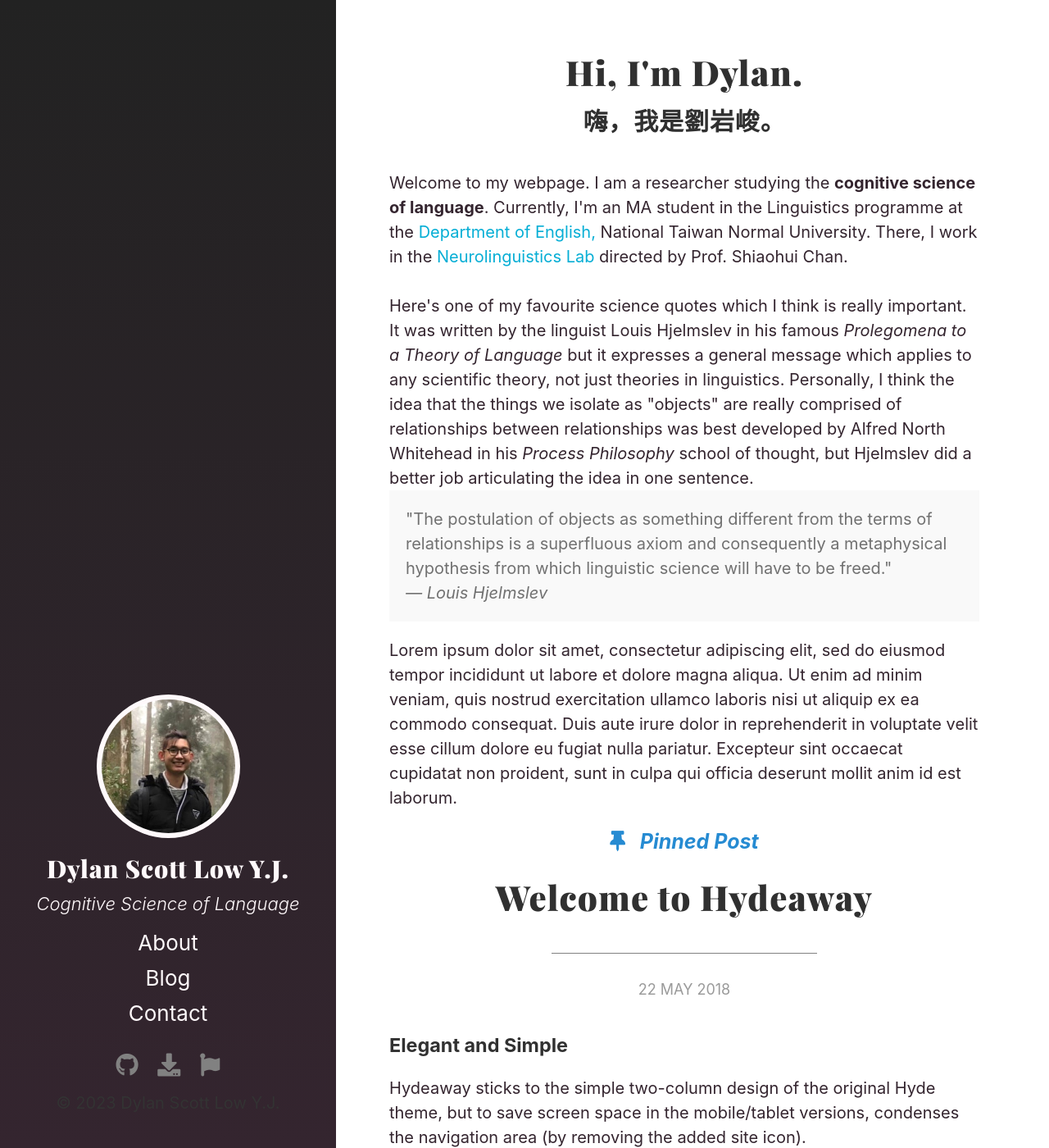
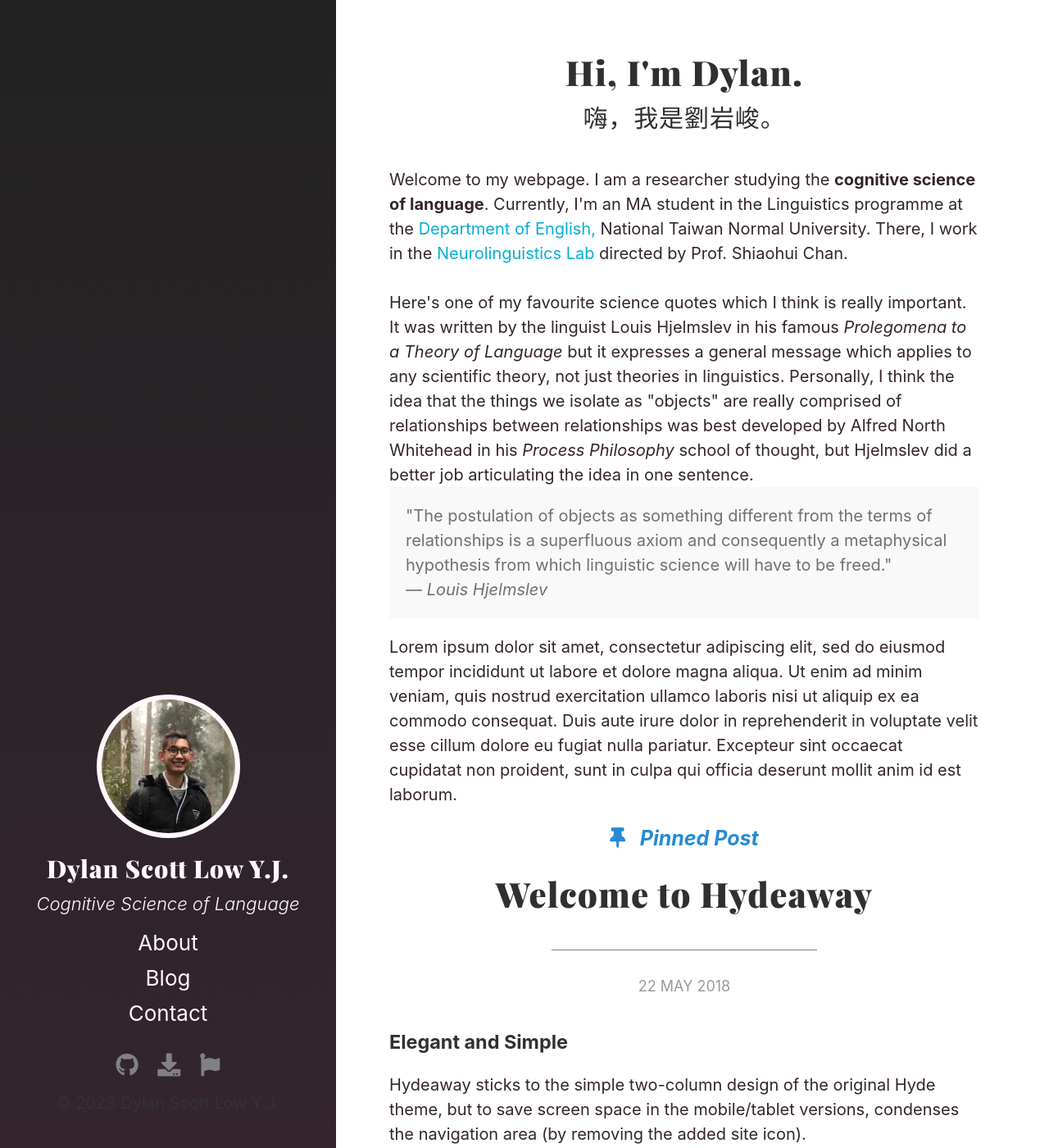
Before and after one commit to dylanscottlow/dylanscottlow.github.io, a Jekyll site: the page built from index.html, in a window 1280 px wide and 1400 px high. Shown: the whole window at 82% size. Built offline with Jekyll 4.4.1, drawn with Linux system fonts in a browser that asks for light colours; the list of posts is cut into pages by our own code.

Commit message:
Update page-subtitle-zhtw class

```diff
--- a/_sass/_poole.scss
+++ b/_sass/_poole.scss
@@ -248,10 +248,10 @@ tbody tr:nth-child(odd) th {
   font-family: 'Noto Sans TC', sans-serif;
   font-size: 1.5rem;
   letter-spacing: 0.03em;
-  font-weight: 600;
+  font-weight: 100;
   text-align: center;
   word-wrap: break-word;
-  margin-top: -1.6rem;
+  margin-top: -1.8rem;
   margin-bottom: 2rem;
 }
 
--- a/index.html
+++ b/index.html
@@ -5,7 +5,7 @@ title: Index
 <h1 class="page-title">
   Hi, I'm Dylan.
 </h1>
-<h2 class="page-subtitle">
+<h2 class="page-subtitle-zhtw">
   嗨，我是劉岩峻。
 </h2>
 
```
